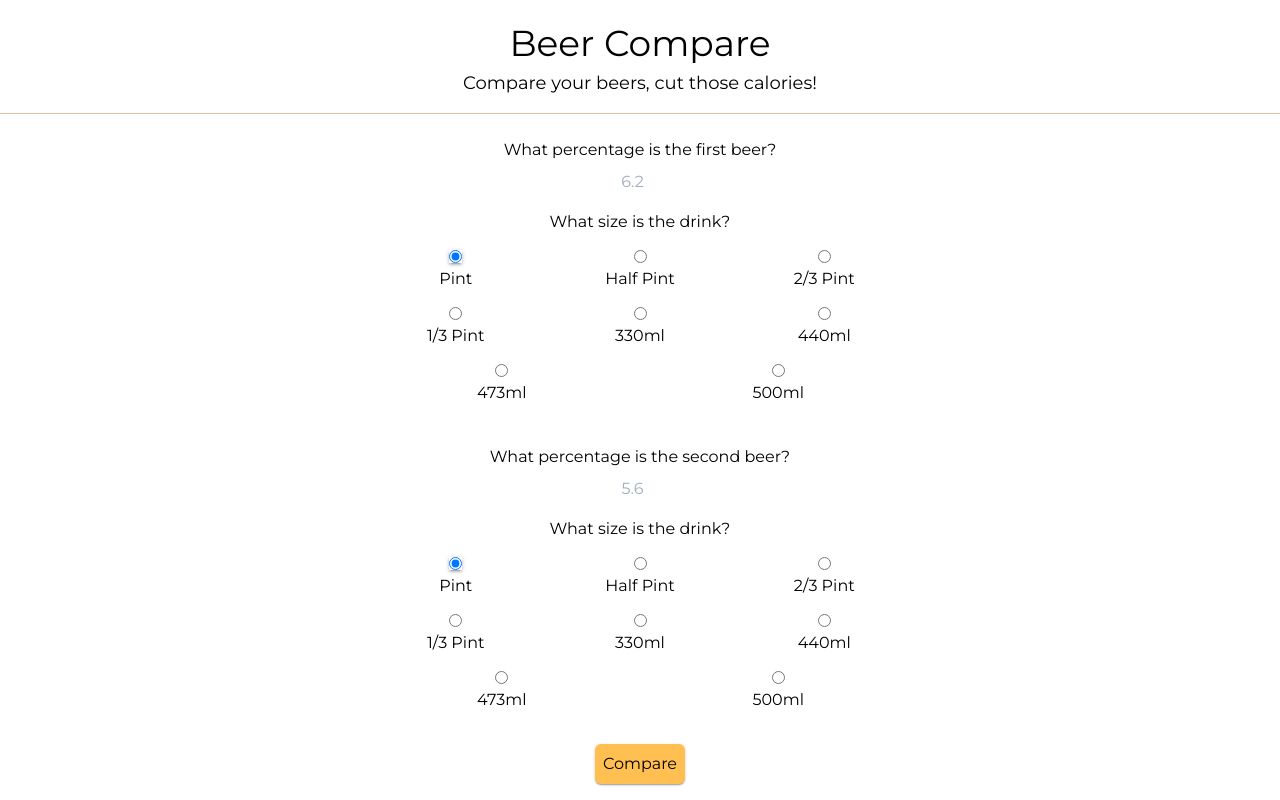
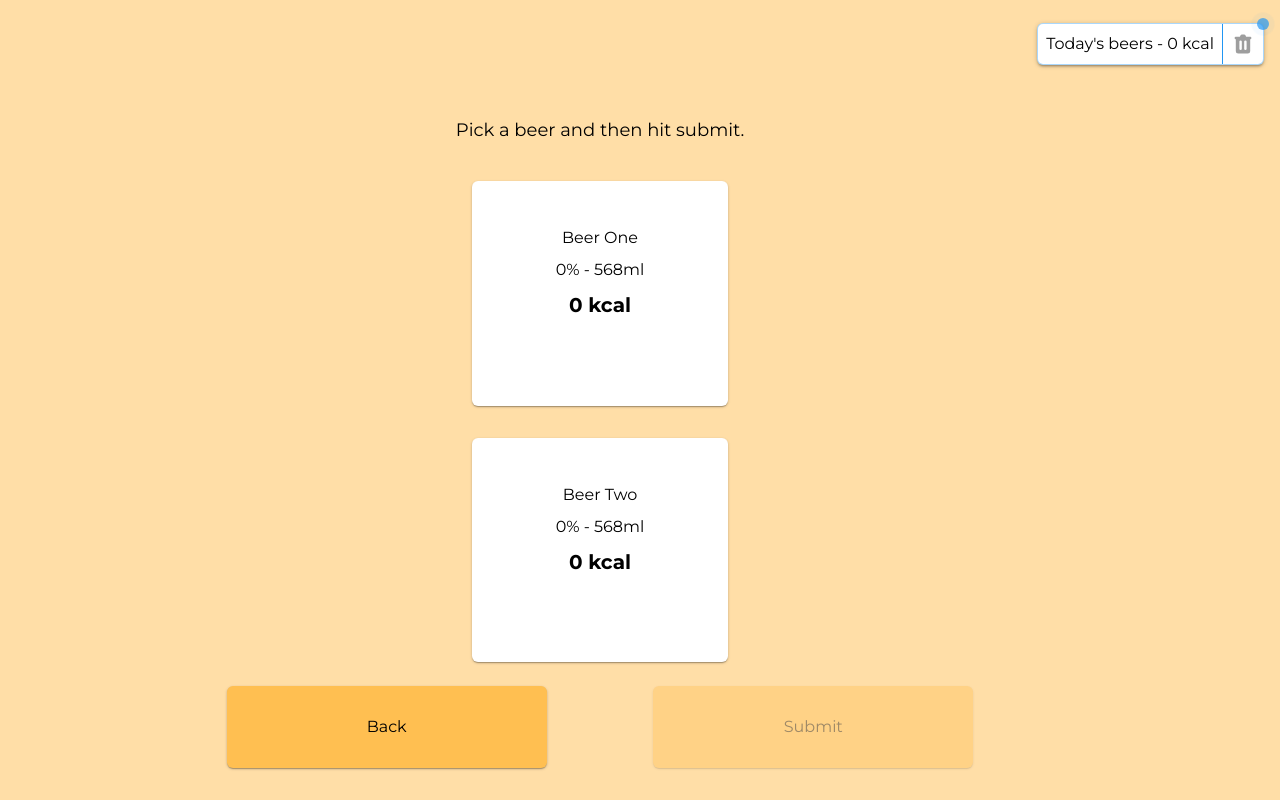
Before and after one commit to MeanBoyCousin/beer-compare, a React (Create React App) app: page /pick in a window 1280 px wide. Built offline with nearby package versions, Linux system fonts and the light colour scheme; what @tailwindcss/custom-forms would draw is missing.

Commit message:
Setup beer comparison page, setup calorie tracker, setup react-router.

```diff
--- a/package.json
+++ b/package.json
@@ -7,7 +7,9 @@
         "@testing-library/react": "^9.5.0",
         "@testing-library/user-event": "^7.2.1",
         "react": "^16.13.1",
+        "react-countup": "^4.3.3",
         "react-dom": "^16.13.1",
+        "react-router-dom": "^5.2.0",
         "react-scripts": "^3.4.3",
         "tailwindcss": "^1.6.2"
     },
--- a/src/App.js
+++ b/src/App.js
@@ -1,9 +1,13 @@
-import React, { useState } from 'react'
+import React, { useState, useEffect } from 'react'
+import { Switch, Route, useLocation, Redirect } from 'react-router-dom'
+
+import { CalCounter } from './components/CalCounter'
 import { UserEntry } from './screens/UserEntry'
-
-import { calculateCalories } from './helpers/calculateCalories'
+import { BeerCompare } from './screens/BeerCompare'
 
 const App = () => {
+    const location = useLocation()
+
     const [drinks, setDrinks] = useState({
         drinkOne: {
             abv: 0,
@@ -14,13 +18,50 @@ const App = () => {
             volume: 568
         }
     })
-
-    console.log(
-        calculateCalories(drinks.drinkOne),
-        calculateCalories(drinks.drinkTwo)
+    const [dailyCalories, setDailyCalories] = useState(
+        Number(localStorage.calories) || 0
     )
 
-    return <UserEntry drinks={drinks} setDrinks={setDrinks} />
+    const updateCalories = caloriesToAdd => {
+        setDailyCalories(dailyCalories + caloriesToAdd)
+    }
+
+    useEffect(() => {
+        localStorage.calories = dailyCalories
+    }, [dailyCalories])
+
+    useEffect(() => {
+        const today = new Date().getDate()
+        if (
+            Number(localStorage.date) !== today ||
+            localStorage.calories === undefined
+        ) {
+            localStorage.date = new Date().getDate()
+            localStorage.calories = 0
+            setDailyCalories(0)
+        }
+    }, [])
+
+    return (
+        <>
+            <CalCounter
+                calories={dailyCalories}
+                setDailyCalories={setDailyCalories}
+            />
+            <Switch location={location} key={location.key}>
+                <Route exact path="/">
+                    <UserEntry drinks={drinks} setDrinks={setDrinks} />
+                </Route>
+                <Route path="/pick">
+                    <BeerCompare
+                        drinks={drinks}
+                        updateCalories={updateCalories}
+                    />
+                </Route>
+                <Redirect from="*" to="/" />
+            </Switch>
+        </>
+    )
 }
 
 export { App }
--- a/src/assets/styles/tailwind.css
+++ b/src/assets/styles/tailwind.css
@@ -1,12 +1,17 @@
-@import url('https://fonts.googleapis.com/css2?family=Montserrat&display=swap');
+@import url('https://fonts.googleapis.com/css2?family=Montserrat:wght@400;700&display=swap');
 
 @tailwind base;
+
+body {
+    @apply bg-primary-light-50;
+}
+
 @tailwind components;
 @tailwind utilities;
 
 .active-btn {
     -webkit-tap-highlight-color: transparent;
-    @apply bg-primary-light p-2 rounded-md transition-all ease-ease duration-small shadow-xs;
+    @apply flex items-center justify-center w-1/3 bg-primary-light p-2 rounded-md transition-all ease-ease duration-small shadow-xs;
 }
 
 .active-btn:hover {
@@ -20,3 +25,21 @@
 .active-btn:focus {
     @apply outline-none;
 }
+
+.disabled-btn {
+    -webkit-tap-highlight-color: transparent;
+    @apply flex items-center justify-center w-1/3 bg-primary-light p-2 rounded-md transition-all ease-ease duration-small shadow-xs opacity-disabled cursor-not-allowed;
+}
+
+.disabled-btn:focus {
+    @apply outline-none;
+}
+
+.container {
+    @apply flex flex-col items-center text-center;
+}
+
+.ping-offset {
+    top: -0.375rem;
+    right: -0.375rem;
+}
--- /dev/null
+++ b/src/components/BeerCompare/BeerCard.js
@@ -0,0 +1,58 @@
+import React from 'react'
+
+import { calculateCalories } from '../../helpers/calculateCalories'
+
+const BeerCard = ({
+    title,
+    position,
+    drink,
+    isSelected,
+    isBestChoice,
+    pickDrink
+}) => {
+    const commonCardClasses =
+        'w-64 p-4 m-4 flex flex-col items-center justify-center transition-all ease-ease duration-small flex-grow bg-white rounded-md'
+
+    return (
+        <div
+            className={
+                isSelected && isBestChoice
+                    ? `shadow-success ${commonCardClasses}`
+                    : isSelected && !isBestChoice
+                    ? `shadow-error ${commonCardClasses}`
+                    : `shadow-xs hover:shadow-sm ${commonCardClasses}`
+            }
+            onClick={() => {
+                pickDrink(position)
+            }}
+        >
+            <h2 className="pt-2">{title}</h2>
+            <p className="pt-2">
+                {drink.abv}% - {drink.volume}ml
+            </p>
+            <p className="pt-2 font-bold text-xl">
+                {calculateCalories(drink)} kcal
+            </p>
+
+            <svg
+                viewBox="0 0 20 20"
+                fill="currentColor"
+                className={
+                    isBestChoice
+                        ? 'badge-check w-12 h-12 pt-2 text-success'
+                        : 'badge-check w-12 h-12 pt-2 text-error'
+                }
+            >
+                {isSelected && (
+                    <path
+                        fillRule="evenodd"
+                        d="M6.267 3.455a3.066 3.066 0 001.745-.723 3.066 3.066 0 013.976 0 3.066 3.066 0 001.745.723 3.066 3.066 0 012.812 2.812c.051.643.304 1.254.723 1.745a3.066 3.066 0 010 3.976 3.066 3.066 0 00-.723 1.745 3.066 3.066 0 01-2.812 2.812 3.066 3.066 0 00-1.745.723 3.066 3.066 0 01-3.976 0 3.066 3.066 0 00-1.745-.723 3.066 3.066 0 01-2.812-2.812 3.066 3.066 0 00-.723-1.745 3.066 3.066 0 010-3.976 3.066 3.066 0 00.723-1.745 3.066 3.066 0 012.812-2.812zm7.44 5.252a1 1 0 00-1.414-1.414L9 10.586 7.707 9.293a1 1 0 00-1.414 1.414l2 2a1 1 0 001.414 0l4-4z"
+                        clipRule="evenodd"
+                    ></path>
+                )}
+            </svg>
+        </div>
+    )
+}
+
+export { BeerCard }
--- /dev/null
+++ b/src/components/CalCounter.js
@@ -0,0 +1,69 @@
+import React, { useState, useEffect } from 'react'
+import CountUp from 'react-countup'
+import { calculateCalories } from '../helpers/calculateCalories'
+
+const CalCounter = ({ calories, setDailyCalories }) => {
+    const [pingVisible, setPingVisible] = useState(false)
+
+    useEffect(() => {
+        setPingVisible(true)
+        const pingTimer = setTimeout(() => {
+            setPingVisible(false)
+        }, 6000)
+
+        return () => {
+            clearTimeout(pingTimer)
+        }
+    }, [calories])
+
+    const easingFn = (t, b, c, d) => {
+        return c * ((t = t / d - 1) * t * t + 1) + b
+    }
+
+    return (
+        <div className="relative flex justify-end items-center pb-2 h-10vh box-border">
+            <span className="relative flex justify-center items-center mt-4 mr-4 rounded-md border border-info border-opacity-disabled bg-white shadow-sm">
+                <CountUp
+                    className="p-2 border-r border-info"
+                    start={0}
+                    end={calories}
+                    duration={2}
+                    easingFn={easingFn}
+                    preserveValue={true}
+                    separator=","
+                    prefix="Today's beers - "
+                    suffix=" kcal"
+                />
+                {pingVisible && (
+                    <span className="absolute flex h-3 w-3 ping-offset opacity-70">
+                        <span className="animate-ping absolute h-3 w-3 rounded-md bg-info"></span>
+                        <span className="relative inline-flex rounded-md h-3 w-3 bg-info"></span>
+                    </span>
+                )}
+                <svg
+                    viewBox="0 0 20 20"
+                    fill="currentColor"
+                    className={
+                        calories === 0
+                            ? 'trash w-6 h-6 p-2 box-content opacity-disabled transition ease-out duration-medium-out delay-1500'
+                            : 'trash w-6 h-6 p-2 box-content transition ease-in duration-medium-in'
+                    }
+                    onClick={() => {
+                        if (calories !== 0) {
+                            setDailyCalories(0)
+                            localStorage.calories = 0
+                        }
+                    }}
+                >
+                    <path
+                        fillRule="evenodd"
+                        d="M9 2a1 1 0 00-.894.553L7.382 4H4a1 1 0 000 2v10a2 2 0 002 2h8a2 2 0 002-2V6a1 1 0 100-2h-3.382l-.724-1.447A1 1 0 0011 2H9zM7 8a1 1 0 012 0v6a1 1 0 11-2 0V8zm5-1a1 1 0 00-1 1v6a1 1 0 102 0V8a1 1 0 00-1-1z"
+                        clipRule="evenodd"
+                    ></path>
+                </svg>
+            </span>
+        </div>
+    )
+}
+
+export { CalCounter }
--- a/src/components/UserEntry/ABVInput.js
+++ b/src/components/UserEntry/ABVInput.js
@@ -4,8 +4,8 @@ const ABVInput = ({ placeholder, moveAway }) => {
     return (
         <input
             type="number"
-            inputMode="numeric"
-            className="form-input text-center mb-2 focus:border-primary-light-active focus:shadow-sm"
+            inputMode="decimal"
+            className="form-input text-center mb-4 focus:border-primary-light-active focus:shadow-sm"
             placeholder={placeholder}
             onBlur={moveAway}
         />
--- a/src/index.js
+++ b/src/index.js
@@ -1,5 +1,6 @@
 import React from 'react'
 import ReactDOM from 'react-dom'
+import { BrowserRouter as Router } from 'react-router-dom'
 import * as serviceWorker from './serviceWorker'
 
 import { App } from './App'
@@ -7,9 +8,9 @@ import { App } from './App'
 import './assets/styles/tailwind.bundle.css'
 
 ReactDOM.render(
-    <React.StrictMode>
+    <Router>
         <App />
-    </React.StrictMode>,
+    </Router>,
     document.getElementById('root')
 )
 
--- /dev/null
+++ b/src/screens/BeerCompare.js
@@ -0,0 +1,66 @@
+import React, { useState } from 'react'
+import { Link } from 'react-router-dom'
+
+import { BeerCard } from '../components/BeerCompare/BeerCard'
+import { calculateCalories } from '../helpers/calculateCalories'
+
+const BeerCompare = ({ drinks, updateCalories }) => {
+    const [selected, setSelected] = useState(0)
+
+    const pickDrink = cardNumber => {
+        setSelected(cardNumber)
+    }
+
+    const bestChoice =
+        calculateCalories(drinks.drinkOne) <= calculateCalories(drinks.drinkTwo)
+
+    return (
+        <div className="container pt-4 pb-4 h-90vh box-border">
+            <h1 className="text-lg flex items-center flex-grow">
+                Pick a beer and then hit submit.
+            </h1>
+            <BeerCard
+                title="Beer One"
+                position={1}
+                drink={drinks.drinkOne}
+                isSelected={selected === 1 ? true : false}
+                isBestChoice={bestChoice ? true : false}
+                pickDrink={pickDrink}
+            />
+            <BeerCard
+                title="Beer Two"
+                position={2}
+                drink={drinks.drinkTwo}
+                isSelected={selected === 2 ? true : false}
+                isBestChoice={bestChoice ? false : true}
+                pickDrink={pickDrink}
+            />
+            <div className="flex justify-evenly w-4/5 flex-grow mb-4 mt-2">
+                <Link className="active-btn" to="/">
+                    Back
+                </Link>
+                <Link
+                    className={selected === 0 ? 'disabled-btn' : 'active-btn'}
+                    to="/"
+                    onClick={() => {
+                        selected - 1 >= 0 &&
+                            updateCalories(
+                                calculateCalories(
+                                    Object.values(drinks)[selected - 1]
+                                )
+                            )
+                    }}
+                >
+                    Submit
+                </Link>
+            </div>
+        </div>
+    )
+}
+
+export { BeerCompare }
+
+// console.log(
+//     calculateCalories(drinks.drinkOne),
+//     calculateCalories(drinks.drinkTwo)
+// )
--- a/src/screens/UserEntry.js
+++ b/src/screens/UserEntry.js
@@ -1,4 +1,5 @@
 import React from 'react'
+import { Link } from 'react-router-dom'
 
 import { containers } from '../helpers/containers'
 import { ABVInput } from '../components/UserEntry/ABVInput'
@@ -6,8 +7,8 @@ import { RadioButton } from '../components/UserEntry/RadioButton'
 
 const UserEntry = ({ drinks, setDrinks }) => {
     return (
-        <div className="flex flex-col items-center text-center mt-4">
-            <h1 className="text-4xl">Beer Compare</h1>
+        <div className="container">
+            <h1 className="text-4xl pt-2">Beer Compare</h1>
             <h2 className="text-lg">Compare your beers, cut those calories!</h2>
             <hr className="border-primary-dark opacity-disabled my-4 w-full" />
             <div className="flex flex-col items-center w-4/5 mb-4">
@@ -90,7 +91,9 @@ const UserEntry = ({ drinks, setDrinks }) => {
                     })}
                 </div>
             </div>
-            <button className="active-btn mb-4">Compare</button>
+            <Link className="active-btn mb-6" to="/pick">
+                Compare
+            </Link>
         </div>
     )
 }
--- a/tailwind.config.js
+++ b/tailwind.config.js
@@ -6,6 +6,16 @@ module.exports = {
         extend: {
             fontFamily: {
                 sans: ['Montserrat', ...defaultTheme.fontFamily.sans]
+            },
+            height: {
+                '10vh': '10vh',
+                '90vh': '90vh'
+            },
+            transitionDelay: {
+                '1500': '1500ms'
+            },
+            animation: {
+                ping: 'ping 2s cubic-bezier(0, 0, 0.2, 1) infinite'
             }
         },
         screens: { sm: '568px', md: '768px', lg: '992px', xl: '1200px' },
@@ -14,6 +24,7 @@ module.exports = {
             'primary-hover': 'rgb(227, 133, 26)',
             'primary-active': 'rgb(198, 116, 23)',
             'primary-light': 'rgb(255, 191, 81)',
+            'primary-light-50': 'rgba(255, 191, 81, 0.5)',
             'primary-light-hover': 'rgb(240, 180, 76)',
             'primary-light-active': 'rgb(209, 157, 66)',
             'primary-dark': 'rgb(185, 96, 0)',
@@ -40,7 +51,11 @@ module.exports = {
                 '0 16px 24px 2px rgba(0,0,0,0.14), 0 6px 30px 5px rgba(0,0,0,0.12), 0 8px 10px -5px rgba(0,0,0,0.20)',
             inner: 'inset 0 2px 4px 0 rgba(0, 0, 0, 0.06)',
             outline: '0 0 0 3px rgba(242, 142, 28, 0.5)',
-            none: 'none'
+            none: 'none',
+            error:
+                '0 8px 10px 1px rgba(244,67,54,0.14), 0 3px 14px 2px rgba(244,67,54,0.12), 0 5px 5px -3px rgba(244,67,54,0.20)',
+            success:
+                '0 8px 10px 1px rgba(76,175,80,0.14), 0 3px 14px 2px rgba(76,175,80,0.12), 0 5px 5px -3px rgba(76,175,80,0.20)'
         },
         opacity: {
             '0': '0',
@@ -66,7 +81,8 @@ module.exports = {
             'medium-in': '250ms',
             'medium-out': '200ms',
             'large-in': '300ms',
-            'large-out': '250ms'
+            'large-out': '250ms',
+            long: '1000ms'
         }
     },
     variants: { backgroundColor: ['responsive', 'hover', 'focus', 'active'] },
```
Also changed, not shown: 1 other file (tests, documents, lock files or other folders).
